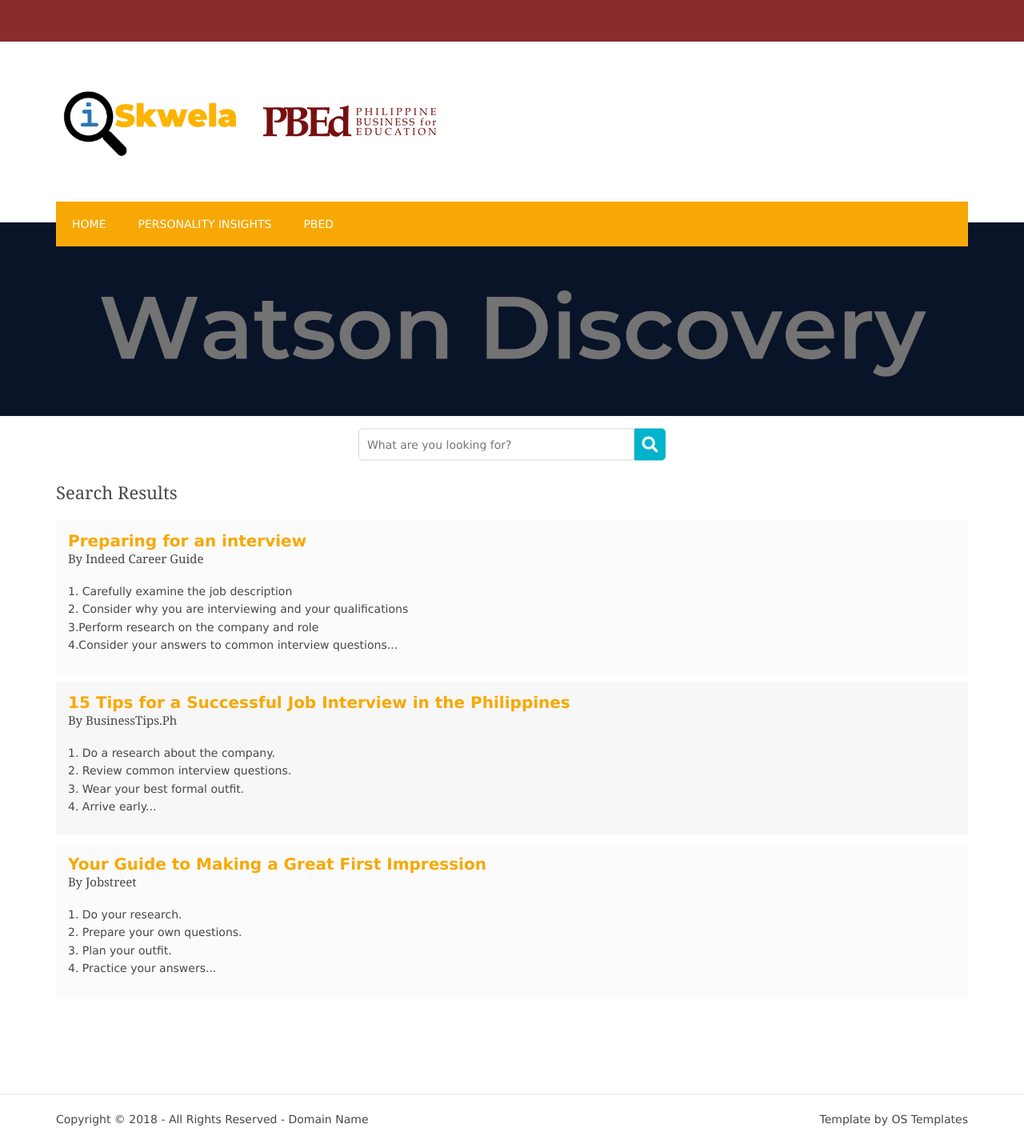
After one commit to ebrocamora/pbed, a PHP site: page /iskwela1/discovery.php in a window 1280 px wide. The commit adds this page. Shown: the whole page at 80% size. Run offline with PHP 8.4, Linux system fonts and the light colour scheme.

Commit message:
add existing file

```diff
--- /dev/null
+++ b/iskwela1/discovery.php
@@ -0,0 +1,205 @@
+<!DOCTYPE html>
+
+
+<html lang="">
+
+<head>
+<title>Watson Dicovery</title>
+<meta charset="utf-8">
+<meta name="viewport" content="width=device-width, initial-scale=1.0, maximum-scale=1.0, user-scalable=no">
+<link href="layout/styles/layout.css" rel="stylesheet" type="text/css" media="all">
+<style>
+@import url(https://fonts.googleapis.com/css?family=Open+Sans);
+
+.search {
+  width: 100%;
+  position: relative;
+  display: flex;
+}
+
+.searchTerm {
+  width: 100%;
+  border: 3px solid #00B4CC;
+  border-right: none;
+  padding: 5px;
+  height: 40px;
+  border-radius: 5px 0 0 5px;
+  outline: none;
+  color: #9DBFAF;
+}
+
+.searchTerm:focus{
+  color: #00B4CC;
+}
+
+.searchButton {
+  width: 42px;
+  height: 40px;
+  border: 1px solid #00B4CC;
+  background: #00B4CC;
+  text-align: center;
+  color: #fff;
+  border-radius: 0 5px 5px 0;
+  cursor: pointer;
+  font-size: 20px;
+}
+
+/*Resize the wrap to see the search bar change!*/
+.wrap{
+  width: 30%;
+  position: absolute;
+  top: 5%;
+  left: 50%;
+  transform: translate(-50%, -50%);
+}
+</style>
+</head>
+<body id="top">
+
+<div class="wrapper row0">
+  <div id="topbar" class="hoc clear">
+  &nbsp;
+  &nbsp;
+    </div>
+    <!-- ################################################################################################ -->
+  </div>
+
+<!-- ################################################################################################ -->
+<!-- ################################################################################################ -->
+<!-- ################################################################################################ -->
+<div class="wrapper row1">
+  <header id="header" class="hoc clear">
+
+    <div id="logo" class="one_half first">
+      <h1 class="logoname"><a href="index.html"><img src = "images/logo.png" style = "height:100px;width:250px;">&nbsp;<img src = "images/head.jpg"></a></h1>
+    </div>
+
+    <!-- ################################################################################################ -->
+  </header>
+  <nav id="mainav" class="hoc clear">
+    <!-- ################################################################################################ -->
+    <ul class="clear">
+      <li><a href="index.html">Home</a></li>
+      <li><a href="personality.php">Personality Insights</a></li>
+	  <li><a href="../index.php">PBEd</a></li>
+      </ul>
+    <!-- ################################################################################################ -->
+  </nav>
+</div>
+
+<div class="wrapper bgded overlay" style="background-image:url('images/discovery.png');">
+  <div id="breadcrumb" class="hoc clear">
+    <!-- ################################################################################################ -->
+    &nbsp;<br>
+	&nbsp;
+    <!-- ################################################################################################ -->
+  </div>
+</div>
+<!-- ################################################################################################ -->
+<!-- ################################################################################################ -->
+<!-- ################################################################################################ -->
+<div class="wrapper row3">
+  <main class="hoc container clear">
+    <!-- main body -->
+    <!-- ################################################################################################ -->
+    <div class="content">
+      <!-- ################################################################################################ -->
+
+
+      <div id="comments">
+
+
+				<div class="wrap">
+				   <div class="search">
+					  <input type="text" class="searchTerm" placeholder="What are you looking for?">
+					  <button type="submit" class="searchButton">
+						<i class="fa fa-search"></i>
+					 </button>
+				   </div>
+				</div>
+		<h2>Search Results</h2>
+        <ul>
+          <li>
+            <article>
+              <header>
+
+                <address style = "font-size:20px;">
+                <a href="landingpage.html">Preparing for an interview</a>
+                </address>
+                <h6 style = "font-size:15px;">By Indeed Career Guide</h6>
+              </header>
+              <div class="comcont">
+                <p>1. Carefully examine the job description <br>
+					2. Consider why you are interviewing and your qualifications <br>
+					3.Perform research on the company and role<br>
+					4.Consider your answers to common interview questions...</p>      <!-- https://www.indeed.com/career-advice/interviewing/how-to-prepare-for-an-interview-->       </div>
+            </article>
+          </li>
+          <li>
+            <article>
+              <header>
+
+                <address style = "font-size:20px;">
+                <a href="landingpage.html">15 Tips for a Successful Job Interview in the Philippines</a>
+                </address>
+                <h6 style = "font-size:15px;">By BusinessTips.ph</h6>
+              </header>
+              <div class="comcont">
+                <p>
+				1. Do a research about the company.<br>
+				2. Review common interview questions.<br>
+				3. Wear your best formal outfit.<br>
+				4. Arrive early... <!-- https://businesstips.ph/tips-for-a-successful-job-interview-in-the-philippines/ -->
+
+				</p>             </div>
+            </article>
+          </li>
+          <li>
+            <article>
+              <header>
+
+                <address style = "font-size:20px;">
+                <a href="landingpage.html">Your Guide to Making a Great First Impression</a>
+                </address>
+                <h6 style = "font-size:15px;">By Jobstreet</h6>
+              </header>
+              <div class="comcont">
+                <p>
+				1. Do your research.<br>
+				2. Prepare your own questions.<br>
+				3. Plan your outfit.<br>
+				4. Practice your answers... <!-- https://www.jobstreet.com.ph/career-resources/guide-making-great-first-impression#.Xhnx8yMRVEY -->
+
+
+				</p>             </div>
+            </article>
+          </li>
+        </ul>
+
+      </div>
+      <!-- ################################################################################################ -->
+    </div>
+    <!-- ################################################################################################ -->
+    <!-- / main body -->
+    <div class="clear"></div>
+  </main>
+</div>
+
+<div class="wrapper row5">
+  <div id="copyright" class="hoc clear">
+    <!-- ################################################################################################ -->
+    <p class="fl_left">Copyright &copy; 2018 - All Rights Reserved - <a href="#">Domain Name</a></p>
+    <p class="fl_right">Template by <a target="_blank" href="https://www.os-templates.com/" title="Free Website Templates">OS Templates</a></p>
+    <!-- ################################################################################################ -->
+  </div>
+</div>
+<!-- ################################################################################################ -->
+<!-- ################################################################################################ -->
+<!-- ################################################################################################ -->
+<a id="backtotop" href="#top"><i class="fas fa-chevron-up"></i></a>
+<!-- JAVASCRIPTS -->
+<script src="../layout/scripts/jquery.min.js"></script>
+<script src="../layout/scripts/jquery.backtotop.js"></script>
+<script src="../layout/scripts/jquery.mobilemenu.js"></script>
+</body>
+</html>
--- a/iskwela1/index.html
+++ b/iskwela1/index.html
@@ -36,7 +36,7 @@
     <ul class="clear">
       <li><a href="#personality">&nbsp; &nbsp;Personality Insights</a></li>
       <li><a href="#discovery">&nbsp; &nbsp;Watson Discovery</a></li>
-	  <li><a href="https://www.pbed.ph">&nbsp; &nbsp;PBEd</a></li>
+	  <li><a href="../index.php">&nbsp; &nbsp;PBEd</a></li>
       </ul>
     <!-- ################################################################################################ -->
   </nav>
@@ -230,7 +230,7 @@
     <div class="clear">
 		<br>
 
-		<a href = "personality.html"><p style = "font-size:20px;color:white;text-align:center;background-color:#0047BB;height:30px;width:200px;">Click Here to Try</p></a>
+		<a href = "discovery.php"><p style = "font-size:20px;color:white;text-align:center;background-color:#0047BB;height:30px;width:200px;">Click Here to Try</p></a>
 
 
 	</div>
```
Also changed, not shown: iskwela1/index.php (+12 -13 lines), iskwela1/pages/full-width.html (deleted, +0 -335 lines), iskwela1/personality.php (+7 -15 lines), iskwela1/images/discovery.png (added), 1 other file.
